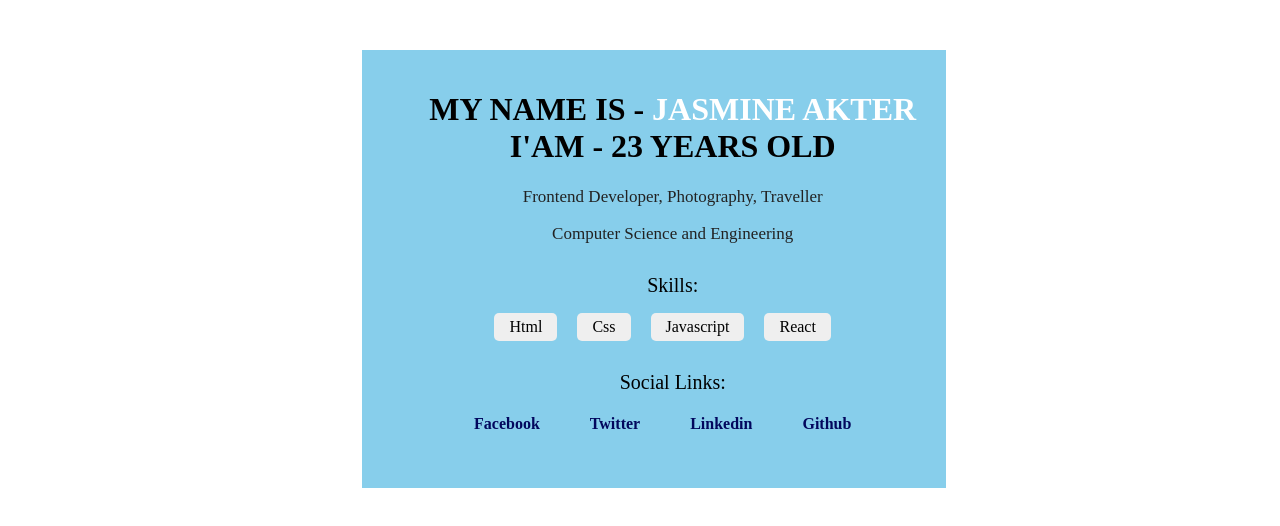
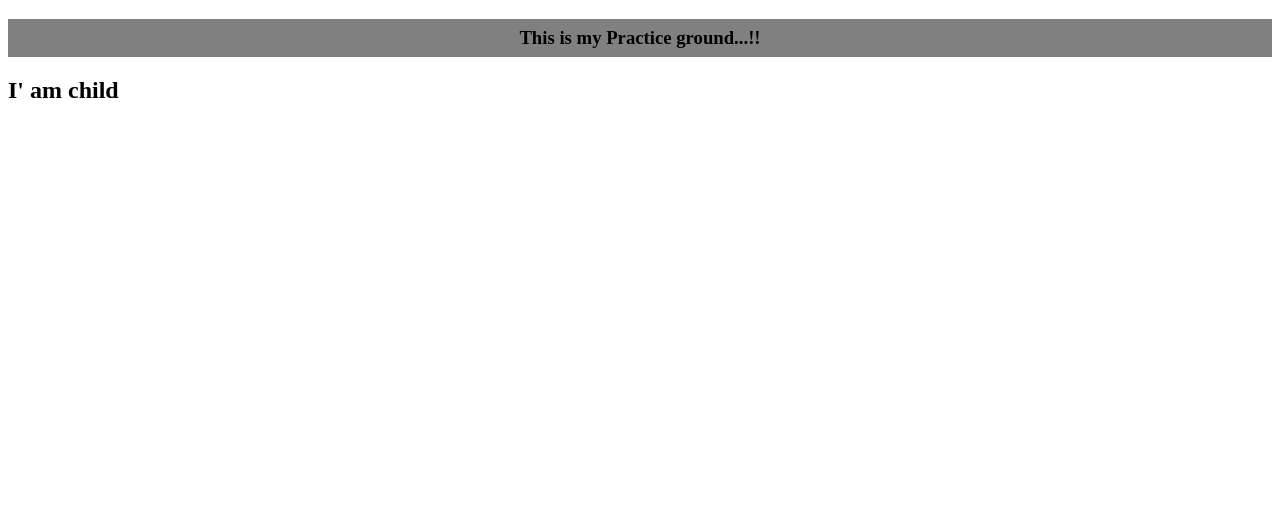
Before and after one commit to Jasmine3014/react-js-practice, a React (Create React App) app: page / in a window 1280 px wide. Shown: the top 526 px of the page. Built offline with nearby package versions, Linux system fonts and the light colour scheme.

Commit message:
pass func to child compont by props

```diff
--- a/src/App.js
+++ b/src/App.js
@@ -1,9 +1,11 @@
-import Profile from "./component/profile";
+import Practice from "./component/practice/Practice";
+// import Profile from "./component/profile";
 
 function App() {
   return (
     <div className="App">
-         <Profile name="Jasmine Akter" age="23" />
+        <Practice />
+         {/* <Profile name="Jasmine Akter" age="23" /> */}
          {/* <Profile name="Abdur Rahman" age="27"/> */}
 
     </div>
--- /dev/null
+++ b/src/component/practice/Practice.jsx
@@ -0,0 +1,35 @@
+import React, {Component} from "react";
+
+class Child extends Component {
+    render() {
+        return(
+            <div>
+                <h2>I' am child</h2>
+                {this.props.func(this)}
+            </div>
+        );
+    }
+}
+
+
+class Practice extends Component {
+
+    getContext(context) {
+        console.log(context);
+
+    }
+
+    render() {
+        this.getContext(this);
+
+        return(
+            <div>
+                <h3 style={{textAlign: 'center', background: 'gray', padding: '8px'}}>This is my Practice ground...!!</h3>
+                <Child func={this.getContext} />
+            </div>
+        );
+    }
+
+}
+
+export default Practice;
```
